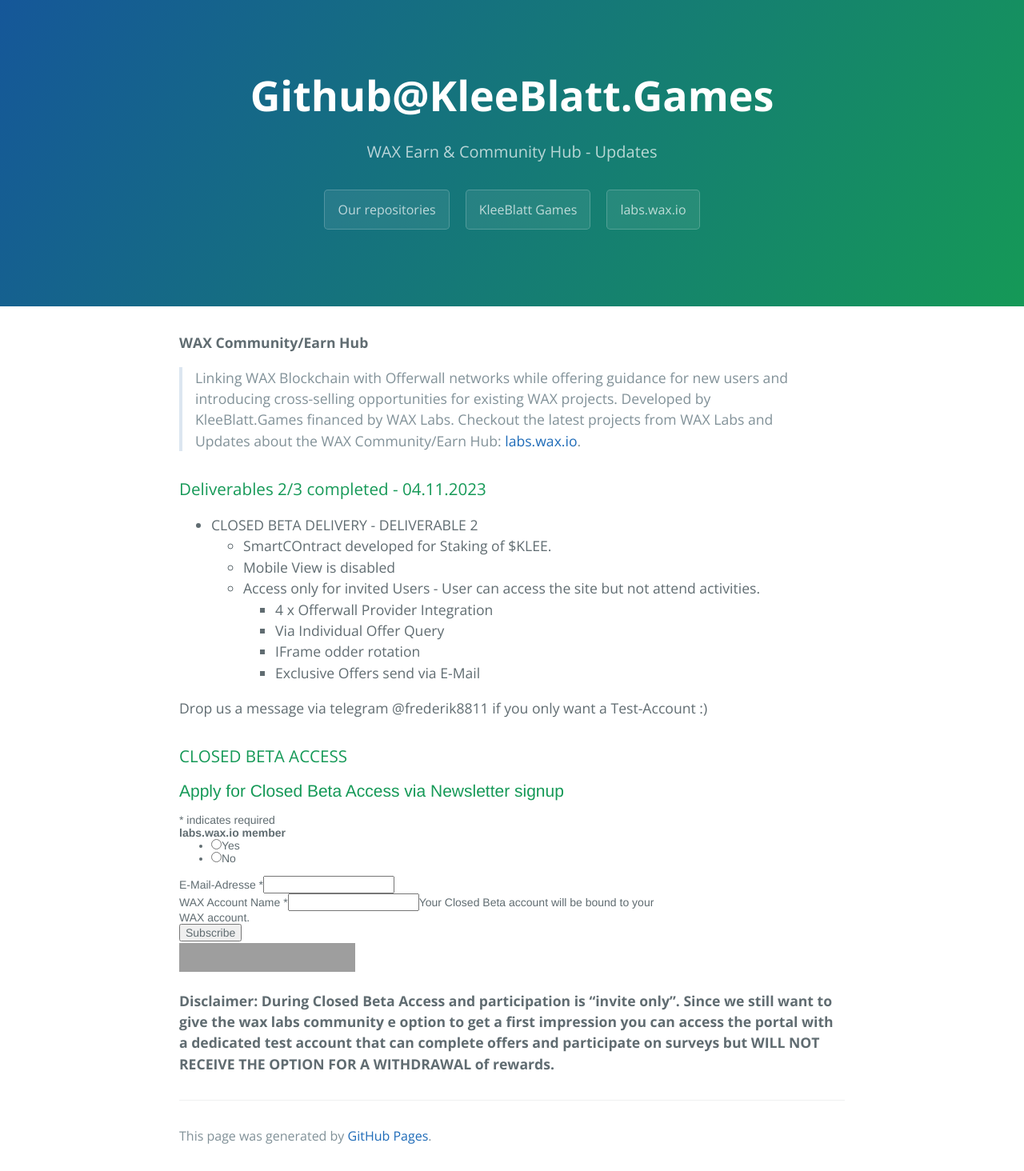
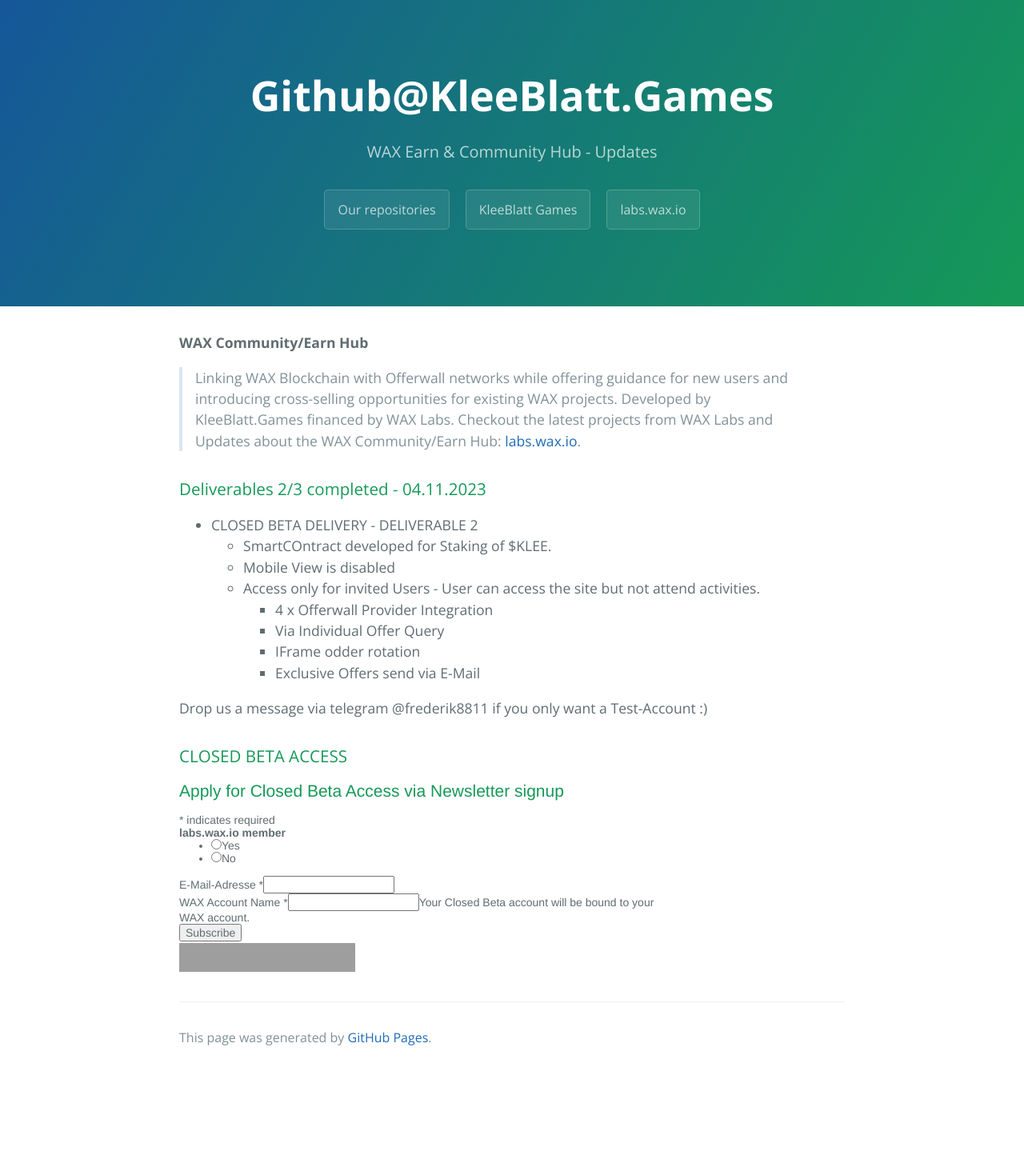
Before and after one commit to KleeblattGames/KleeblattGames.github.io, a Jekyll site: the page built from index.md, in a window 1280 px wide. Shown: the whole page at 80% size. Built offline with Jekyll 4.4.1, drawn with Linux system fonts in a browser that asks for light colours; comment, search, counter and statistics services are not loaded; after the commit the page ends 1341 px from its top, so only the background shows below that; grey boxes are pictures that could not be loaded.

Commit message:
Update index.md

```diff
--- a/index.md
+++ b/index.md
@@ -62,5 +62,3 @@
 </div>
 <script type="text/javascript" src="//s3.amazonaws.com/downloads.mailchimp.com/js/mc-validate.js"></script><script type="text/javascript">(function($) {window.fnames = new Array(); window.ftypes = new Array();fnames[7]='MMERGE7';ftypes[7]='radio';fnames[0]='EMAIL';ftypes[0]='email';fnames[6]='MMERGE6';ftypes[6]='text';fnames[1]='FNAME';ftypes[1]='text';fnames[2]='LNAME';ftypes[2]='text';fnames[3]='ADDRESS';ftypes[3]='address';fnames[4]='PHONE';ftypes[4]='phone';fnames[5]='BIRTHDAY';ftypes[5]='birthday';}(jQuery));var $mcj = jQuery.noConflict(true);</script></div>
 <script id="mcjs">!function(c,h,i,m,p){m=c.createElement(h),p=c.getElementsByTagName(h)[0],m.async=1,m.src=i,p.parentNode.insertBefore(m,p)}(document,"script","https://chimpstatic.com/mcjs-connected/js/users/538ea802504bed43ad0cd1155/069200c6fc28029b270343ee9.js");</script>
-
-**Disclaimer: During Closed Beta Access and participation is "invite only". Since we still want to give the wax labs community  e option to get a first impression you can access the portal with a dedicated test account that can complete offers and participate on surveys but WILL NOT RECEIVE THE OPTION FOR A WITHDRAWAL of rewards.**
```
